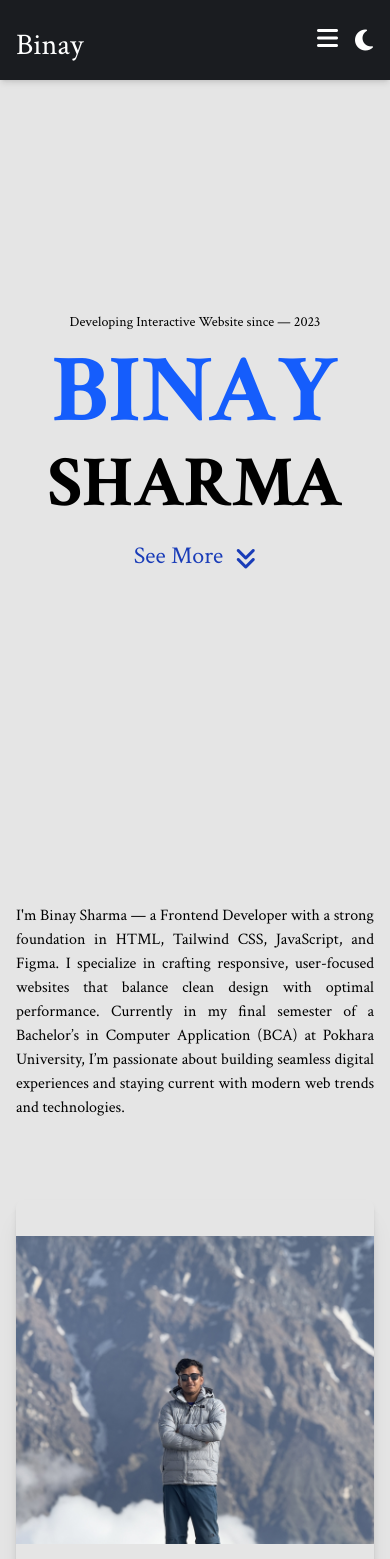
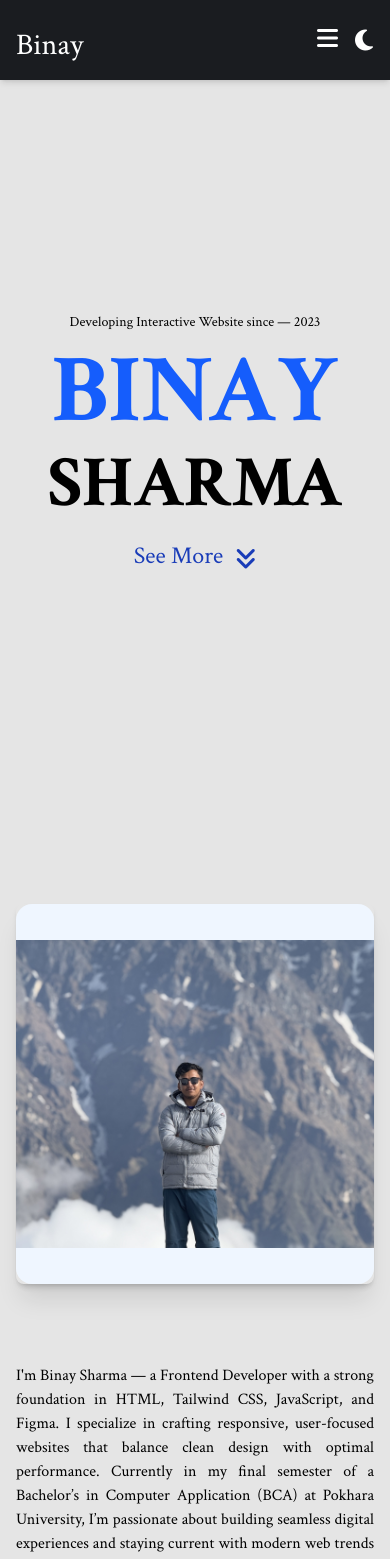
Before and after one commit to Im-binay/Binay_portfolio, a React (Vite) app: page / in a window 390 px wide. Shown: the top 1559 px of the page. Built offline with nearby package versions, Linux system fonts and the light colour scheme.

Commit message:
Align About us image

```diff
--- a/src/components/About.jsx
+++ b/src/components/About.jsx
@@ -7,7 +7,7 @@ export default function About() {
       className="flex flex-col items-center justify-center pb-10 px-4 md:px-0 bg-light text-dark transition-colors duration-300"
     >
       <div
-        className="flex flex-col justify-around md:flex-row items-center gap-10 max-w-6xl mx-auto py-5"
+        className="flex flex-col-reverse justify-around md:flex-row items-center gap-10 max-w-6xl mx-auto py-5"
         data-aos="fade-up"
       >
         <p className="text-justify w-full md:w-[45%] text-base mt-10 md:text-xl">
@@ -20,7 +20,7 @@ export default function About() {
           modern web trends and technologies.
         </p>
         <div
-          className="w-full md:w-[30%] mt-10  md:pt-5 perspective"
+          className="w-full md:w-[30%] mt-10 bg-blue-50 rounded-2xl  md:pt-5 perspective"
           data-aos="fade-up"
           style={{ perspective: '1000px' }}
         >
@@ -35,14 +35,7 @@ export default function About() {
         </div>
       </div>
 
-      <style jsx>{`
-        .transform-style {
-          transform-style: preserve-3d;
-        }
-        .hover\\:rotate-y-6:hover {
-          transform: rotateY(6deg) scale(1.05);
-        }
-      `}</style>
+
     </section>
   );
 }
```
